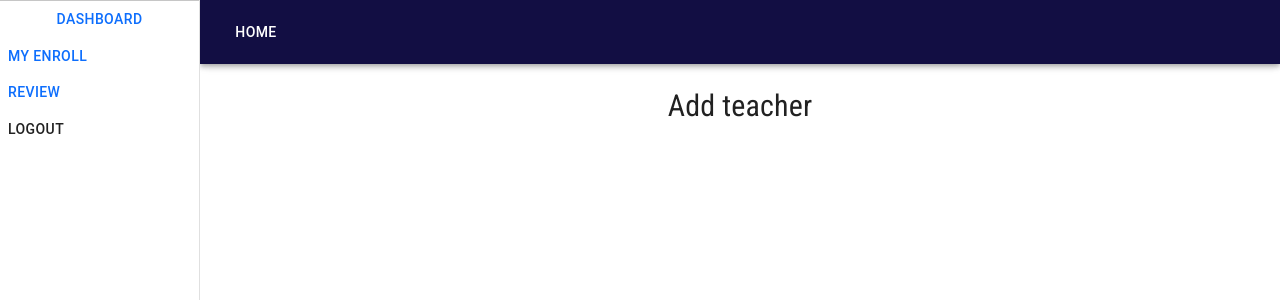
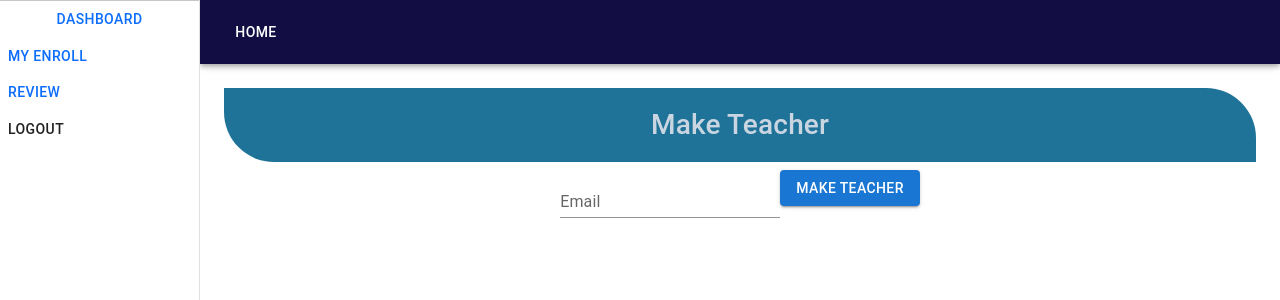
Before and after one commit to bipro-b/L-Tech-Client, a React (Create React App) app: page /dashboard/addTeacher in a window 1280 px wide. Shown: the top 300 px of the page. Built offline with nearby package versions, Linux system fonts and the light colour scheme; no server answers.

Commit message:
make teacher

```diff
--- a/src/hooks/usefirebase.js
+++ b/src/hooks/usefirebase.js
@@ -90,7 +90,7 @@ const useFirebase = () => {
   }, [user.email]);
 
   useEffect(() => {
-    fetch(`https://ltech-server.herokuapp.com/users/${user.email}`)
+    fetch(`https://ltech-server.herokuapp.com/user/${user.email}`)
       .then((res) => res.json())
       .then((data) => setTeacher(data.teacher));
   }, [user.email]);
--- a/src/pages/Dashboard/AddTeacher/AddTeacher.js
+++ b/src/pages/Dashboard/AddTeacher/AddTeacher.js
@@ -1,9 +1,59 @@
-import React from "react";
+import { Alert, Button, TextField } from "@mui/material";
+import React, { useState } from "react";
+import useAuth from "../../../hooks/useAuth";
 
 const AddTeacher = () => {
+  const [email, setEmail] = useState("");
+  const [success, setSuccess] = useState(false);
+  const { token } = useAuth();
+  const handleOnBlur = (e) => {
+    setEmail(e.target.value);
+  };
+  const handleAdminSubmit = (e) => {
+    const user = { email };
+    fetch("https://ltech-server.herokuapp.com/user/teacher", {
+      method: "PUT",
+      headers: {
+        authorization: `Bearer ${token}`,
+        "content-type": "application/json",
+      },
+      body: JSON.stringify(user),
+    })
+      .then((res) => res.json())
+      .then((data) => {
+        if (data.modifiedCount) {
+          console.log(data);
+          setSuccess(true);
+        }
+      });
+
+    e.preventDefault();
+  };
   return (
     <div>
-      <h1>Add teacher</h1>
+      <h3
+        style={{
+          color: "#CAD5E2",
+          backgroundColor: "#207398",
+          padding: "20px",
+          borderRadius: "0 50px 0 50px",
+        }}
+      >
+        Make Teacher
+      </h3>
+      <form onSubmit={handleAdminSubmit}>
+        <TextField
+          id="standard-basic"
+          label="Email"
+          type="email"
+          onBlur={handleOnBlur}
+          variant="standard"
+        />
+        <Button type="submit" variant="contained">
+          Make Teacher
+        </Button>
+        {success && <Alert severity="success">Teacher made successfully</Alert>}
+      </form>
     </div>
   );
 };
--- a/src/pages/Dashboard/Dashboard/Dashboard.js
+++ b/src/pages/Dashboard/Dashboard/Dashboard.js
@@ -9,7 +9,7 @@ import IconButton from "@mui/material/IconButton";
 import MenuIcon from "@mui/icons-material/Menu";
 import Toolbar from "@mui/material/Toolbar";
 import Typography from "@mui/material/Typography";
-// import './Dashboard.css'
+
 import {
   /* Switch,
     Route, */
@@ -30,7 +30,6 @@ import ManageCourse from "../ManageCourse/ManageCourse";
 import Show from "../Show/Show";
 import AssignCourse from "../AssignCourse/AssignCourse";
 import UpcomingCourse from "../UpcomingCourse/UpcomingCourse";
-import Instructor from "../../Instructors/Instructor/Instructor";
 
 const drawerWidth = 200;
 
@@ -44,13 +43,6 @@ function Dashboard(props) {
     setMobileOpen(!mobileOpen);
   };
 
-  const [members, setMembers] = React.useState([]);
-  React.useEffect(() => {
-    fetch("https://ltech-server.herokuapp.com/users")
-      .then((res) => res.json())
-      .then((data) => setMembers(data));
-  }, []);
-  const { _id } = members;
   const drawer = (
     <div className="door">
       {/* <Toolbar /> */}
@@ -66,8 +58,6 @@ function Dashboard(props) {
       </Link>{" "}
       <br />
       <Box sx={{ textAlign: "left" }}>
-        {/* <Link style={{ textDecoration: 'none' }} to="/home"> <Button color="inherit">Products</Button></Link> <br /> */}
-
         {!admin && (
           <Box>
             <Link style={{ textDecoration: "none" }} to={`/dashboard/myEnroll`}>
@@ -79,17 +69,6 @@ function Dashboard(props) {
               {" "}
               <Button color="inherit">Review</Button>
             </NavLink>
-            {/* <br /> */}
-            {/*  <Link
-              style={{ textDecoration: "none" }}
-              to={`/dashboard/payfee/${_id}`}
-            >
-              <Button color="inherit">Pay Fee</Button>
-            </Link> */}
-            {/*  <NavLink style={{ textDecoration: "none" }} to="donate">
-              {" "}
-              <Button color="inherit">Donate</Button>
-            </NavLink> */}
             <br />
             <Button onClick={logout} color="inherit">
               Logout
@@ -122,19 +101,10 @@ function Dashboard(props) {
             {" "}
             <Button color="inherit">Add Course</Button>
           </Link>
-
-          {/* <Link style={{ textDecoration: 'none' }} to={`/dashboard/manageproduct`}> <Button color="inherit">Manage Products</Button></Link><br /> */}
-          {/*  <Link style={{ textDecoration: "none" }} to={`/dashboard/addTeacher`}>
+          <Link style={{ textDecoration: "none" }} to={`/dashboard/addTeacher`}>
             {" "}
             <Button color="inherit">Add Teacher</Button>
-          </Link>{" "} */}
-          {/*  <Link
-            style={{ textDecoration: "none" }}
-            to={`/dashboard/paidmembers`}
-          >
-            {" "}
-            <Button color="inherit">Paid Members</Button>
-          </Link>{" "} */}
+          </Link>
           <br />
           <Button onClick={logout} sx={{ color: "inherit" }}>
             Logout
@@ -185,16 +155,6 @@ function Dashboard(props) {
               <Button color="inherit">Home</Button>
             </NavLink>
           </Typography>
-          {admin && (
-            <Typography variant="h6" noWrap component="div">
-              <NavLink
-                style={{ textDecoration: "none", color: "white" }}
-                to="/instructor"
-              >
-                <Button color="inherit">Instrutors</Button>
-              </NavLink>
-            </Typography>
-          )}
         </Toolbar>
       </AppBar>
       <Box
--- a/src/pages/Dashboard/Review/Review.js
+++ b/src/pages/Dashboard/Review/Review.js
@@ -8,7 +8,7 @@ const Review = () => {
   const onSubmit = (data) => {
     console.log(data);
     axios
-      .post("hhttps://ltech-server.herokuapp.com/review", data)
+      .post("https://ltech-server.herokuapp.com/review", data)
       .then((res) => {
         if (res.data.insertedId) {
           alert("Your review submit successfully");
--- a/src/pages/Home/Faq/Faq.js
+++ b/src/pages/Home/Faq/Faq.js
@@ -6,7 +6,7 @@ const Faq = () => {
   return (
     <Container className="my-5">
       <h2 className="mb-3">
-        Frequently <span style={{ color: "goldenrod" }}>Ask and Answere</span>
+        Frequently <span style={{ color: "goldenrod" }}>Ask and Answer</span>
       </h2>
       <Row xs={1} md={1} lg={2}>
         <Accordion className="text">
--- a/src/pages/Shared/Navbar/NavBar.js
+++ b/src/pages/Shared/Navbar/NavBar.js
@@ -10,7 +10,8 @@ const NavBar = () => {
     fontWeight: "bold",
     color: "rgba(0, 0, 0, 0.312)",
   };
-  const { user, logout } = useAuth();
+  const { user, logout, teacher } = useAuth();
+  console.log(teacher);
   return (
     <div className="header ">
       <Navbar
@@ -44,6 +45,11 @@ const NavBar = () => {
                 Contact
               </NavLink>
             </Nav>
+            {teacher && (
+              <NavLink to="/instructor" activeStyle={activeStyle}>
+                instructors
+              </NavLink>
+            )}
             {user.email && (
               <NavLink to="/dashboard" activeStyle={activeStyle}>
                 Dashbaord
```
